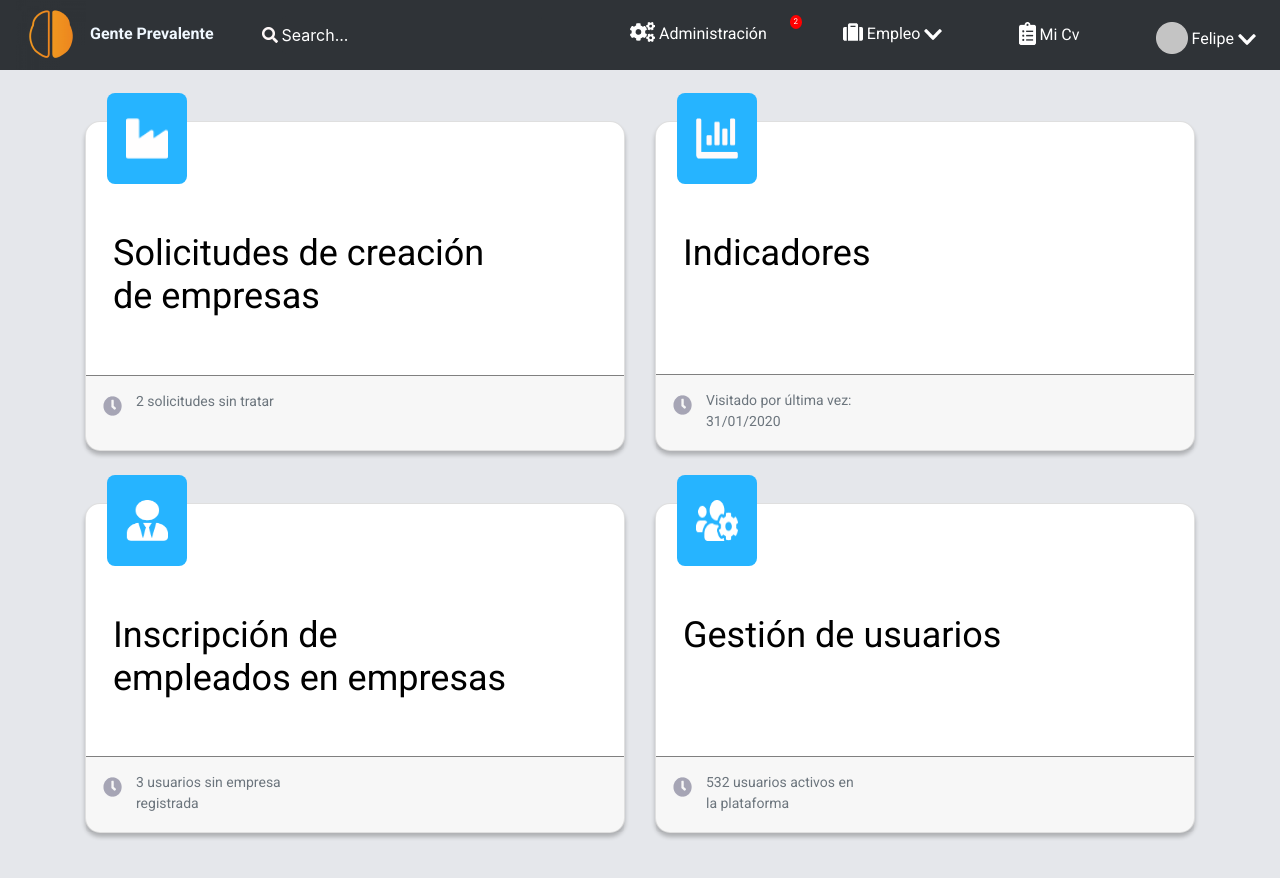
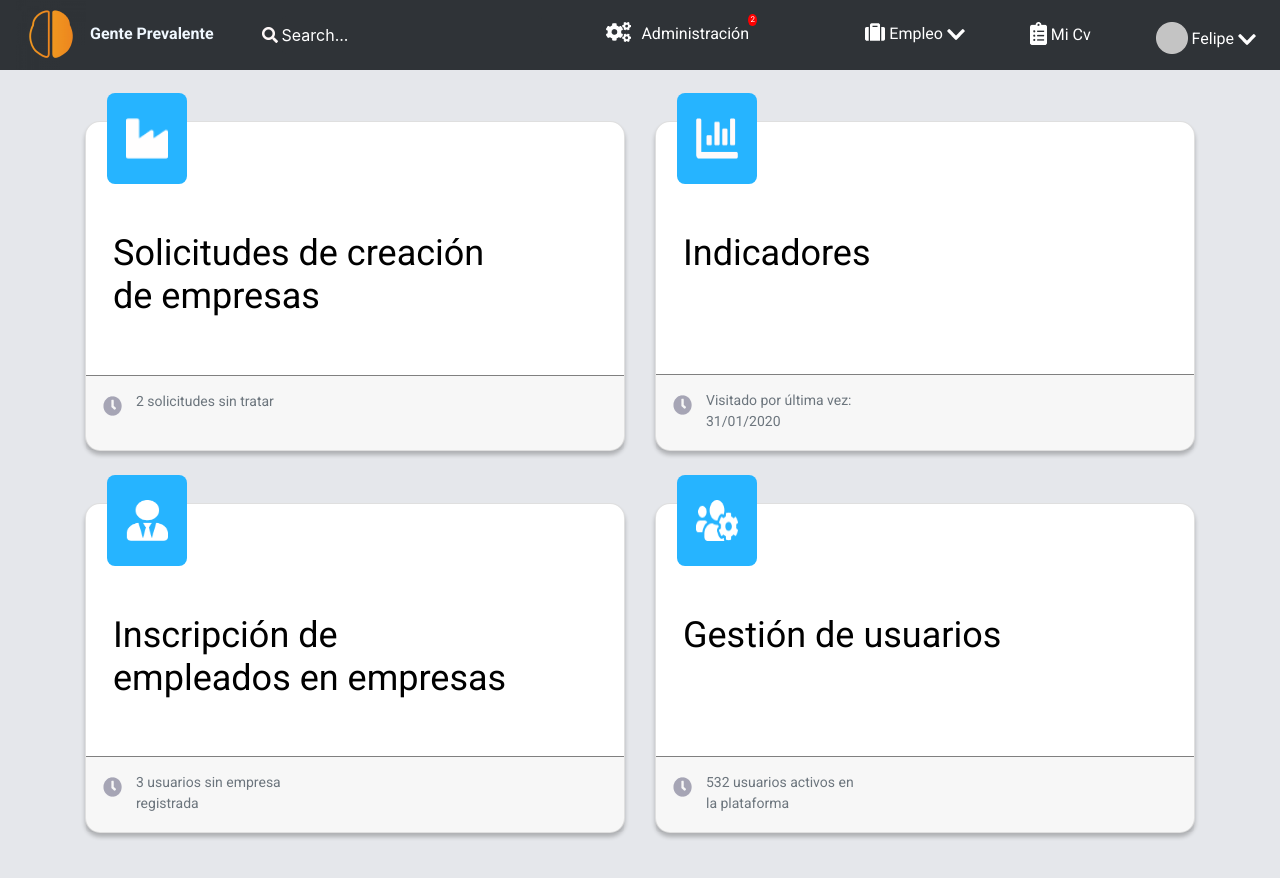
Before and after one commit to folayao/gente_prevalente, a React app: page / in a window 1280 px wide. Built offline with nearby package versions, Linux system fonts and the light colour scheme.

Commit message:
pequeña correccion de un detalle que no estaba en responsive

```diff
--- a/package.json
+++ b/package.json
@@ -50,6 +50,7 @@
     "react-redux": "^7.2.2",
     "react-router-dom": "^5.2.0",
     "redux": "^4.0.5",
+    "vercel": "^21.2.3",
     "webpack-manifest-plugin": "^3.0.0"
   }
 }
--- a/src/assets/styles/components/Header.scss
+++ b/src/assets/styles/components/Header.scss
@@ -18,15 +18,6 @@
             height: 70px;
         }
 
-        .notificacion {
-            position: relative;
-            bottom: 5px;
-            border-radius: 15px;
-            font-family: $roboto;
-            color: $blanco;
-            font-size: 9px;
-            background-color: red;
-        }
         .form-control {
             background-color: $GrayNavBarGMD;
             border: none;
@@ -82,22 +73,6 @@
             height: 70px;
         }
 
-        .notificacion {
-            position: relative;
-            bottom: 5px;
-            left: 240px;
-            -moz-border-radius: 50%;
-            -webkit-border-radius: 50%;
-            border-radius: 100%;;
-            font-family: $roboto;
-            color: $blanco;
-            font-size: 8px;
-            padding: 1px;
-            padding-left: 4px;
-            padding-right:4px ;
-            background-color: red;
-        }
-
         .form-control {
             background-color: $GrayNavBarGMD;
             border: none;
@@ -117,6 +92,37 @@
             color: $blanco;
         }
 
+        .cont_not {
+            display: grid;
+            grid-template-columns: repeat(6, 35px);
+            grid-template-rows: auto;
+            .notificacion {
+                width: 25%;
+                height: 25%;
+                position: relative;
+                left: 10px;
+                grid-row: 1;
+                grid-column: 5  ;
+                border-radius: 100%;
+                font-family: $roboto;
+                color: $blanco;
+                font-size: 8px;
+                padding-left: 2px;
+                background-color: red;
+            }
+            .cont-link {
+                grid-row: 1;
+                grid-column: 2/5;
+                font-family: $roboto;
+                color: $blanco;
+                font-weight: 400;
+            }
+            .cont-img{
+                grid-row:1;
+                grid-column: 1;
+
+            }
+        }
         .nav-link {
             font-family: $roboto;
             color: $blanco;
--- a/src/components/Header.jsx
+++ b/src/components/Header.jsx
@@ -25,11 +25,11 @@ export default class Header extends Component {
                         <input className="form-control mr-sm-2" style={{ paddingLeft: 0 }}
                             type="text" placeholder="Search..." id="form-control-input" />
                     </form>
-                    <p className="notificacion d-none d-sm-block">2</p>
                     <ul className="navbar-nav flex-md-row w-100 mt-2 ">
-                        <li className="nav-item active ml-md-auto  ">
-
-                            <Link className="nav-link" to="/"> <img style={{ paddingBottom: 5 }} src={engranajes} alt="" /> Administración <span className="sr-only">(current)</span></Link>
+                        <li className="nav-item active ml-md-auto cont_not ">
+                        <img style={{ paddingBottom: 5 }} src={engranajes} alt="" className="nav-link cont-img"  />
+                            <Link className="nav-link cont-link" to="/"> Administración</Link>
+                            <p className="notificacion d-none d-sm-block">2</p>
                         </li>
 
                         <li className="nav-item dropdown ml-md-auto  active">
--- a/webpack.prod.js
+++ b/webpack.prod.js
@@ -63,7 +63,6 @@ module.exports = merge(common, {
         new MINICssExtractPlugin({
             filename: 'assets/app.css'
         }),
-        new webpack.HotModuleReplacementPlugin(),
         new HtmlWebpackPlugin({
             template: "./public/index.html",
             filename: "index.html",
```
Also changed, not shown: server.js (+0 -9 lines), 1 other file.
